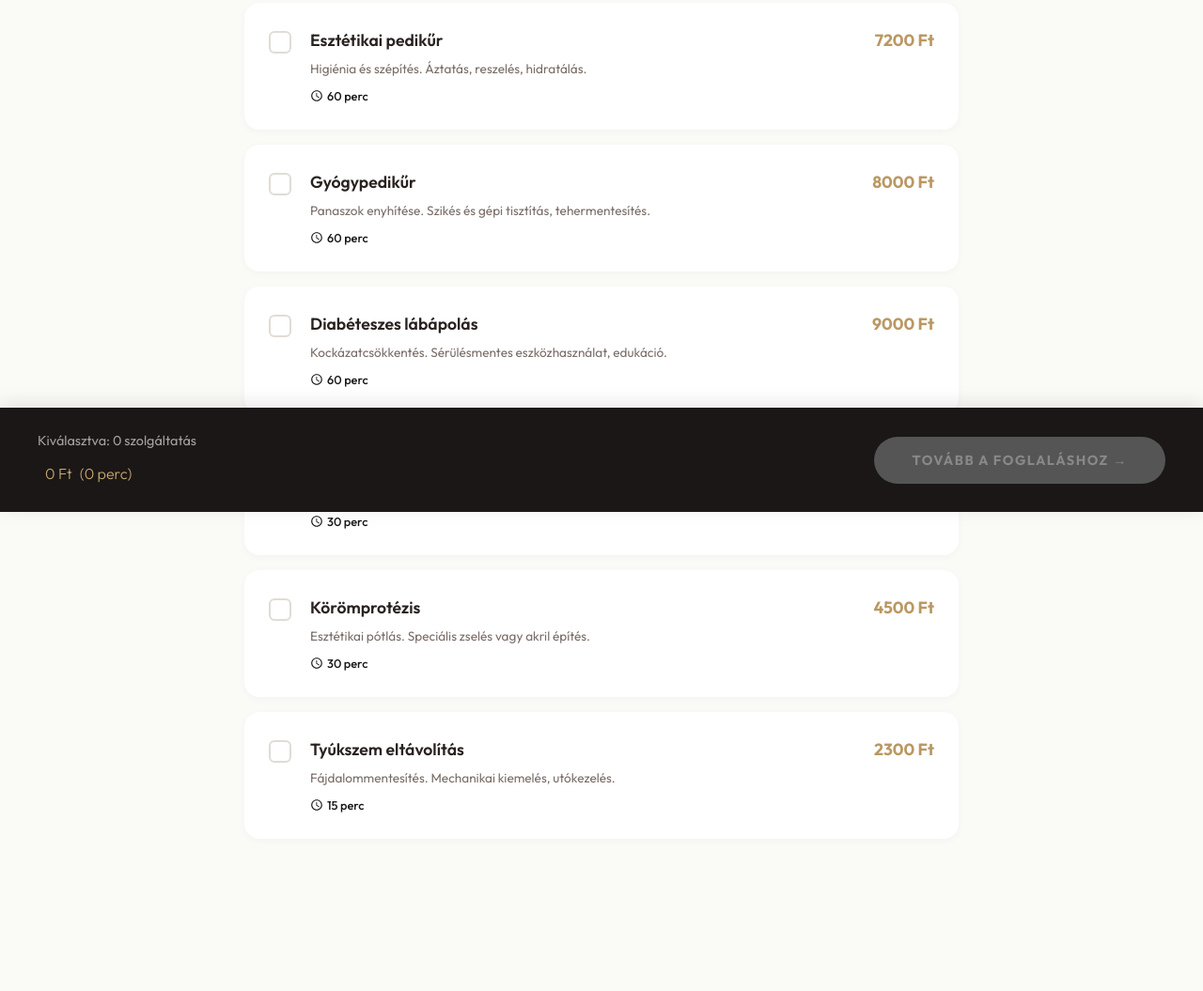
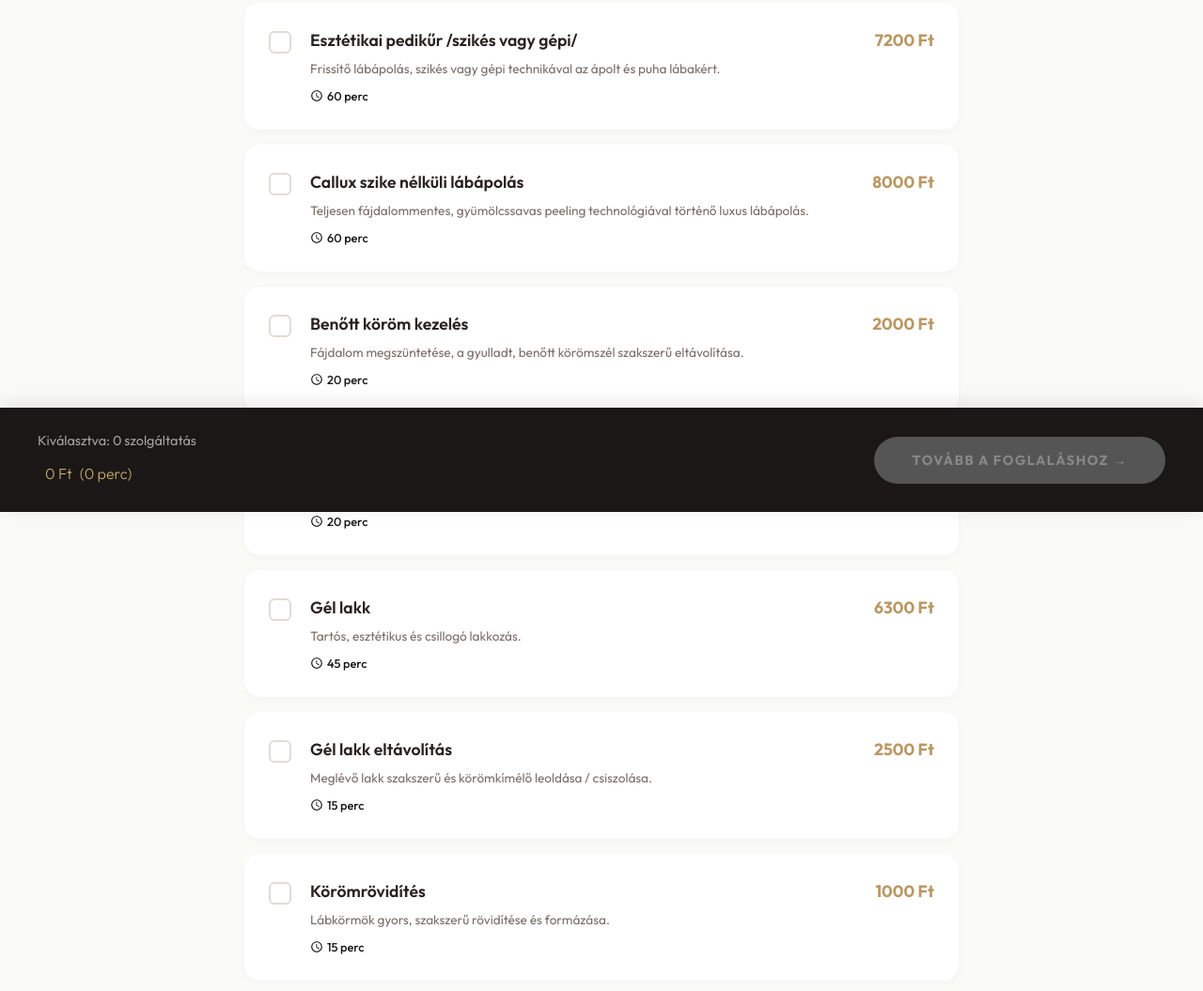
Before and after one commit to skillsharemot-cpu/moharos-brigi-pedi, a plain HTML site: page booking.html in a window 1280 px wide. Shown: the part 255-1310 px from the top of the page at 94% size. Drawn offline with Linux system fonts and the light colour scheme.

Commit message:
Update booking services with actual picture price list

```diff
--- a/booking.html
+++ b/booking.html
@@ -193,12 +193,13 @@
 
     <script>
         const services = [
-            { id: "esztetikai", title: "Esztétikai pedikűr", desc: "Higiénia és szépítés. Áztatás, reszelés, hidratálás.", time: 60, price: 7200 },
-            { id: "gyogy", title: "Gyógypedikűr", desc: "Panaszok enyhítése. Szikés és gépi tisztítás, tehermentesítés.", time: 60, price: 8000 },
-            { id: "diab", title: "Diabéteszes lábápolás", desc: "Kockázatcsökkentés. Sérülésmentes eszközhasználat, edukáció.", time: 60, price: 9000 },
-            { id: "koromszab", title: "Körömszabályozás (Inkor)", desc: "Benövés korrekciója. Orvosi fém vagy műanyag pánt felhelyezése.", time: 30, price: 5000 },
-            { id: "protezis", title: "Körömprotézis", desc: "Esztétikai pótlás. Speciális zselés vagy akril építés.", time: 30, price: 4500 },
-            { id: "tyukszem", title: "Tyúkszem eltávolítás", desc: "Fájdalommentesítés. Mechanikai kiemelés, utókezelés.", time: 15, price: 2300 }
+            { id: "esztetikai", title: "Esztétikai pedikűr /szikés vagy gépi/", desc: "Frissítő lábápolás, szikés vagy gépi technikával az ápolt és puha lábakért.", time: 60, price: 7200 },
+            { id: "callux", title: "Callux szike nélküli lábápolás", desc: "Teljesen fájdalommentes, gyümölcssavas peeling technológiával történő luxus lábápolás.", time: 60, price: 8000 },
+            { id: "benottkorom", title: "Benőtt köröm kezelés", desc: "Fájdalom megszüntetése, a gyulladt, benőtt körömszél szakszerű eltávolítása.", time: 20, price: 2000 },
+            { id: "tyukszem", title: "Tyúkszemeltávolítás - tehermentesítés", desc: "Fájdalommentesítés, a tyúkszem mechanikai kiemelése és utókezelése.", time: 20, price: 2300 },
+            { id: "gellakk", title: "Gél lakk", desc: "Tartós, esztétikus és csillogó lakkozás.", time: 45, price: 6300 },
+            { id: "gellakk_eltavolitas", title: "Gél lakk eltávolítás", desc: "Meglévő lakk szakszerű és körömkímélő leoldása / csiszolása.", time: 15, price: 2500 },
+            { id: "koromrovidites", title: "Körömrövidítés", desc: "Lábkörmök gyors, szakszerű rövidítése és formázása.", time: 15, price: 1000 }
         ];
 
         const container = document.getElementById('services-container');
```
